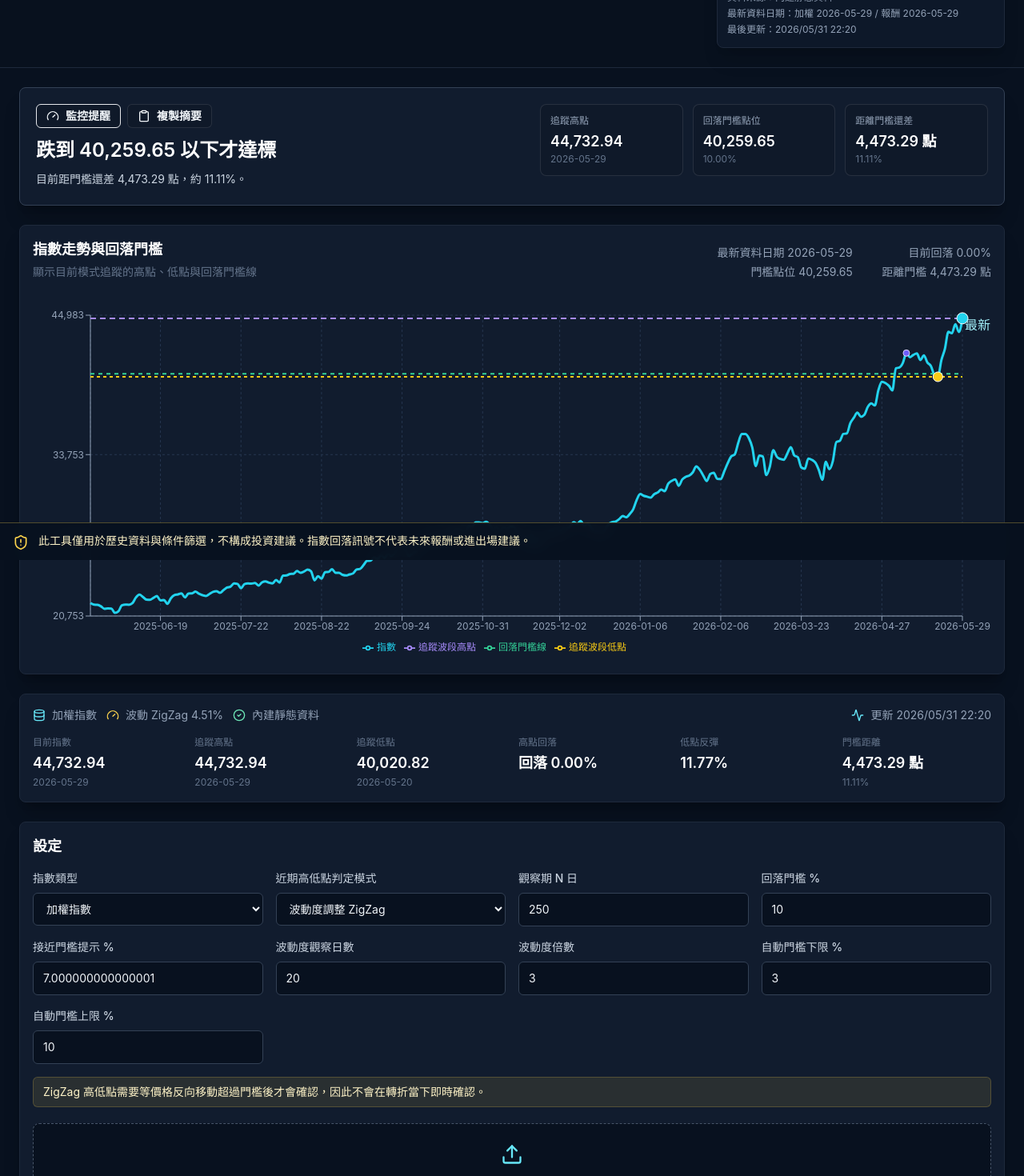
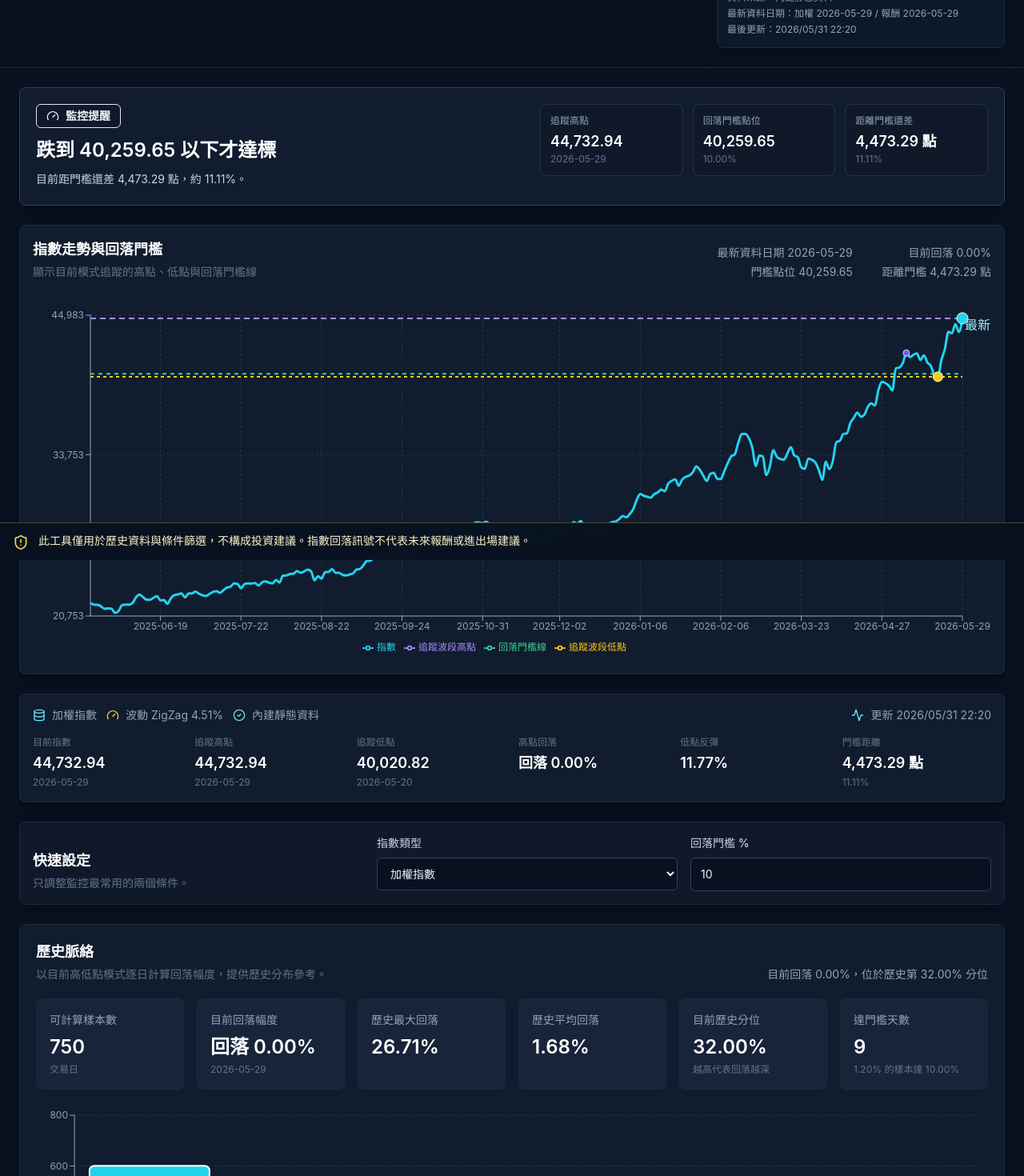
Before and after one commit to tzuhsien-dev/taiex-pullback-monitor, a React (Vite) app: page / in a window 1280 px wide. Shown: the part 100-1570 px from the top of the page at 80% size. Built offline with nearby package versions, Linux system fonts and the light colour scheme.

Commit message:
refactor: simplify monitor controls

```diff
--- a/src/App.tsx
+++ b/src/App.tsx
@@ -7,7 +7,6 @@ import { InputPanel } from './components/InputPanel';
 import { KeyMetricsBar } from './components/KeyMetricsBar';
 import { RiskFooter } from './components/RiskFooter';
 import { calculatePullback, sampleData } from './lib/calculations';
-import { parseMarketCsv } from './lib/csv';
 import { loadMarketData, loadStaticMarketData } from './lib/loadData';
 import { clearStoredMarketData } from './lib/storage';
 import { updateTwseDataInStorage, type TwseUpdateProgress } from './lib/twseClient';
@@ -110,8 +109,6 @@ function App() {
   const [metadata, setMetadata] = useState<MarketMetadata | null>(null);
   const [source, setSource] = useState<DataSource>('sample');
   const [staticSeed, setStaticSeed] = useState<{ price: MarketPoint[]; totalReturn: MarketPoint[] } | null>(null);
-  const [dataError, setDataError] = useState<string>();
-  const [csvError, setCsvError] = useState<string>();
   const [isUpdatingData, setIsUpdatingData] = useState(false);
   const [updateStatus, setUpdateStatus] = useState<UpdateStatus>({ kind: 'idle' });
   const [updateProgress, setUpdateProgress] = useState<TwseUpdateProgress | null>(null);
@@ -144,8 +141,6 @@ function App() {
       setPoints(loaded.points);
       setMetadata(loaded.metadata);
       setSource(loaded.source);
-      setDataError(loaded.error);
-      setCsvError(undefined);
     });
 
     if (!staticSeed) {
@@ -154,7 +149,7 @@ function App() {
           if (!active) return;
           if (priceLoaded.source === 'static' && totalReturnLoaded.source === 'static') {
             setStaticSeed({
-            price: priceLoaded.points,
+              price: priceLoaded.points,
               totalReturn: totalReturnLoaded.points,
             });
           }
@@ -169,19 +164,6 @@ function App() {
 
   const result = useMemo(() => calculatePullback(points, params), [params, points]);
   const dataHealth = useMemo(() => getDataHealth(source, metadata), [metadata, source]);
-
-  const handleCsvUpload = (content: string) => {
-    try {
-      const parsed = parseMarketCsv(content);
-      setPoints(parsed);
-      setMetadata(null);
-      setSource('csv');
-      setCsvError(undefined);
-      setDataError(undefined);
-    } catch (error) {
-      setCsvError(error instanceof Error ? error.message : 'CSV 解析失敗。');
-    }
-  };
 
   const handleIndexTypeChange = (nextIndexType: IndexType) => {
     setIndexType(nextIndexType);
@@ -210,8 +192,6 @@ function App() {
         setPoints(outcome.stored[indexType]);
         setMetadata(outcome.stored.metadata);
         setSource('storage');
-        setDataError(undefined);
-        setCsvError(undefined);
       }
       setUpdateStatus({ kind: 'success', message: outcome.message });
     } catch (error) {
@@ -236,7 +216,6 @@ function App() {
     setPoints(loaded.points);
     setMetadata(loaded.metadata);
     setSource(loaded.source);
-    setDataError(loaded.error);
   };
 
   return (
@@ -262,15 +241,12 @@ function App() {
       </header>
 
       <main className="mx-auto grid max-w-7xl gap-6 px-4 py-6 sm:px-6">
-        <AlertSummary result={result} params={params} indexType={indexType} dataHealth={dataHealth} />
+        <AlertSummary result={result} params={params} dataHealth={dataHealth} />
         <IndexChart result={result} />
         <KeyMetricsBar result={result} indexType={indexType} metadata={metadata} dataHealth={dataHealth} />
         <InputPanel
-          csvError={csvError}
-          dataError={dataError}
           indexType={indexType}
           params={params}
-          onCsvUpload={handleCsvUpload}
           onIndexTypeChange={handleIndexTypeChange}
           onParamsChange={setParams}
         />
--- a/src/components/AlertSummary.tsx
+++ b/src/components/AlertSummary.tsx
@@ -1,14 +1,6 @@
-import { useMemo, useState } from 'react';
-import { AlertTriangle, CheckCircle2, Clipboard, ClipboardCheck, Gauge, ShieldAlert } from 'lucide-react';
-import type { DataHealth, IndexType, PullbackParams, PullbackResult } from '../types';
+import { AlertTriangle, CheckCircle2, Gauge, ShieldAlert } from 'lucide-react';
+import type { DataHealth, PullbackParams, PullbackResult } from '../types';
 import { formatNumber, formatPercent, formatSignedPercent } from '../lib/calculations';
-
-const indexLabel: Record<IndexType, string> = {
-  price: '加權指數',
-  totalReturn: '加權報酬指數',
-};
-
-const copyStatusResetMs = 1800;
 
 function getTone(result: PullbackResult, dataHealth: DataHealth) {
   if (dataHealth.status !== 'healthy') return 'danger';
@@ -20,15 +12,12 @@ function getTone(result: PullbackResult, dataHealth: DataHealth) {
 export function AlertSummary({
   result,
   params,
-  indexType,
   dataHealth,
 }: {
   result: PullbackResult;
   params: PullbackParams;
-  indexType: IndexType;
   dataHealth: DataHealth;
 }) {
-  const [copyState, setCopyState] = useState<'idle' | 'copied' | 'failed'>('idle');
   const tone = getTone(result, dataHealth);
   const hasReachedThreshold = result.distanceToThresholdPoints <= 0;
   const highLabel = result.highLowMode === 'rolling' ? '近期高點' : '追蹤高點';
@@ -56,29 +45,6 @@ export function AlertSummary({
   }[tone];
   const Icon = tone === 'success' ? CheckCircle2 : tone === 'warning' ? AlertTriangle : tone === 'danger' ? ShieldAlert : Gauge;
 
-  const shareText = useMemo(
-    () =>
-      `${indexLabel[indexType]} ${result.latestDate} 收 ${formatNumber(result.currentIndex)}，距 ${params.lookbackDays} 日高點回落 ${formatPercent(
-        result.pullback,
-      )}，${result.statusText}，門檻點位 ${formatNumber(result.thresholdIndex)}。`,
-    [indexType, params.lookbackDays, result],
-  );
-
-  const copyShareText = async () => {
-    try {
-      if (!navigator.clipboard?.writeText) {
-        throw new Error('Clipboard API unavailable');
-      }
-
-      await navigator.clipboard.writeText(shareText);
-      setCopyState('copied');
-    } catch {
-      setCopyState('failed');
-    } finally {
-      window.setTimeout(() => setCopyState('idle'), copyStatusResetMs);
-    }
-  };
-
   return (
     <section className={`rounded-lg border p-5 shadow-xl shadow-black/20 ${toneClass}`}>
       <div className="flex flex-col gap-4 lg:flex-row lg:items-start lg:justify-between">
@@ -88,14 +54,6 @@ export function AlertSummary({
               <Icon className="h-4 w-4" />
               監控提醒
             </span>
-            <button
-              className="inline-flex items-center gap-2 rounded-md border border-white/10 bg-black/10 px-3 py-1 text-sm font-semibold text-slate-100 transition hover:border-cyan-400 hover:text-cyan-100"
-              type="button"
-              onClick={copyShareText}
-            >
-              {copyState === 'copied' ? <ClipboardCheck className="h-4 w-4 text-emerald-300" /> : <Clipboard className="h-4 w-4" />}
-              {copyState === 'copied' ? '已複製' : copyState === 'failed' ? '複製失敗' : '複製摘要'}
-            </button>
           </div>
           <h2 className="text-2xl font-semibold text-white">{headline}</h2>
           <p className="mt-2 text-sm leading-6 text-slate-300">{body}</p>
--- a/src/components/InputPanel.tsx
+++ b/src/components/InputPanel.tsx
@@ -1,122 +1,44 @@
-import { Upload } from 'lucide-react';
-import type { HighLowMode, IndexType, PullbackParams } from '../types';
+import type { IndexType, PullbackParams } from '../types';
 import { Field, inputClass } from './Field';
 
 type InputPanelProps = {
   indexType: IndexType;
   params: PullbackParams;
-  csvError?: string;
-  dataError?: string;
   onIndexTypeChange: (indexType: IndexType) => void;
   onParamsChange: (params: PullbackParams) => void;
-  onCsvUpload: (content: string) => void;
 };
 
 export function InputPanel({
   indexType,
   params,
-  csvError,
-  dataError,
   onIndexTypeChange,
   onParamsChange,
-  onCsvUpload,
 }: InputPanelProps) {
-  const updateNumberParam = (key: keyof PullbackParams, value: string) => {
-    onParamsChange({
-      ...params,
-      [key]: Number(value),
-    });
-  };
   const updatePercentParam = (key: keyof PullbackParams, value: string) => {
     onParamsChange({
       ...params,
       [key]: Number(value) / 100,
     });
   };
-  const updateMode = (highLowMode: HighLowMode) => {
-    onParamsChange({
-      ...params,
-      highLowMode,
-    });
-  };
 
   return (
-    <section className="rounded-lg border border-slate-800 bg-panel p-4 shadow-xl shadow-black/20">
-      <div className="mb-4 flex flex-col gap-3 sm:flex-row sm:items-center sm:justify-between">
-        <h2 className="text-lg font-semibold text-white">設定</h2>
-      </div>
-
-      <div className="grid gap-4 md:grid-cols-2 xl:grid-cols-4">
+    <section className="rounded-lg border border-slate-800 bg-panel/80 p-4 shadow-xl shadow-black/10">
+      <div className="flex flex-col gap-4 lg:flex-row lg:items-end lg:justify-between">
+        <div>
+          <h2 className="text-lg font-semibold text-white">快速設定</h2>
+          <p className="mt-1 text-sm text-slate-500">只調整監控最常用的兩個條件。</p>
+        </div>
+        <div className="grid flex-1 gap-4 sm:grid-cols-2 lg:max-w-3xl">
         <Field label="指數類型">
           <select className={inputClass} value={indexType} onChange={(event) => onIndexTypeChange(event.target.value as IndexType)}>
             <option value="price">加權指數</option>
             <option value="totalReturn">加權報酬指數</option>
           </select>
         </Field>
-        <Field label="近期高低點判定模式">
-          <select className={inputClass} value={params.highLowMode} onChange={(event) => updateMode(event.target.value as HighLowMode)}>
-            <option value="rolling">固定期間高低點</option>
-            <option value="zigzag">ZigZag 波段高低點</option>
-            <option value="volatilityAdjustedZigZag">波動度調整 ZigZag</option>
-          </select>
-        </Field>
-        <Field label="觀察期 N 日">
-          <input className={inputClass} min="5" type="number" value={params.lookbackDays} onChange={(event) => updateNumberParam('lookbackDays', event.target.value)} />
-        </Field>
         <Field label="回落門檻 %">
           <input className={inputClass} min="0" step="0.1" type="number" value={params.pullbackThreshold * 100} onChange={(event) => updatePercentParam('pullbackThreshold', event.target.value)} />
         </Field>
-        <Field label="接近門檻提示 %">
-          <input className={inputClass} min="0" step="0.1" type="number" value={params.nearThreshold * 100} onChange={(event) => updatePercentParam('nearThreshold', event.target.value)} />
-        </Field>
-        {params.highLowMode === 'zigzag' ? (
-          <Field label="ZigZag 確認門檻 %">
-            <input className={inputClass} min="0.1" step="0.1" type="number" value={params.pivotThreshold * 100} onChange={(event) => updatePercentParam('pivotThreshold', event.target.value)} />
-          </Field>
-        ) : null}
-        {params.highLowMode === 'volatilityAdjustedZigZag' ? (
-          <>
-            <Field label="波動度觀察日數">
-              <input className={inputClass} min="2" type="number" value={params.volLookback} onChange={(event) => updateNumberParam('volLookback', event.target.value)} />
-            </Field>
-            <Field label="波動度倍數">
-              <input className={inputClass} min="0.1" step="0.1" type="number" value={params.volatilityMultiplier} onChange={(event) => updateNumberParam('volatilityMultiplier', event.target.value)} />
-            </Field>
-            <Field label="自動門檻下限 %">
-              <input className={inputClass} min="0" step="0.1" type="number" value={params.minThreshold * 100} onChange={(event) => updatePercentParam('minThreshold', event.target.value)} />
-            </Field>
-            <Field label="自動門檻上限 %">
-              <input className={inputClass} min="0" step="0.1" type="number" value={params.maxThreshold * 100} onChange={(event) => updatePercentParam('maxThreshold', event.target.value)} />
-            </Field>
-          </>
-        ) : null}
-      </div>
-
-      {params.highLowMode !== 'rolling' ? (
-        <p className="mt-4 rounded-md border border-amber-300/20 bg-amber-300/10 px-3 py-2 text-sm text-amber-100">
-          ZigZag 高低點需要等價格反向移動超過門檻後才會確認，因此不會在轉折當下即時確認。
-        </p>
-      ) : null}
-
-      <div className="mt-5">
-        <label className="flex cursor-pointer flex-col items-center justify-center rounded-lg border border-dashed border-slate-600 bg-ink px-4 py-6 text-center transition hover:border-cyan-400 hover:bg-cyan-400/5">
-          <Upload className="mb-3 h-7 w-7 text-cyan-300" />
-          <span className="font-medium text-slate-100">上傳 CSV 備援資料</span>
-          <span className="mt-1 text-sm text-slate-500">欄位需包含 date,index，上傳後會改用 CSV 計算</span>
-          <input
-            accept=".csv,text/csv"
-            className="sr-only"
-            type="file"
-            onChange={(event) => {
-              const file = event.target.files?.[0];
-              if (!file) return;
-              file.text().then(onCsvUpload);
-              event.currentTarget.value = '';
-            }}
-          />
-        </label>
-        {csvError ? <p className="mt-3 rounded-md bg-red-500/10 px-3 py-2 text-sm text-red-300">{csvError}</p> : null}
-        {dataError ? <p className="mt-3 rounded-md bg-amber-300/10 px-3 py-2 text-sm text-amber-100">靜態資料讀取失敗，已改用內建範例：{dataError}</p> : null}
+        </div>
       </div>
     </section>
   );
```
